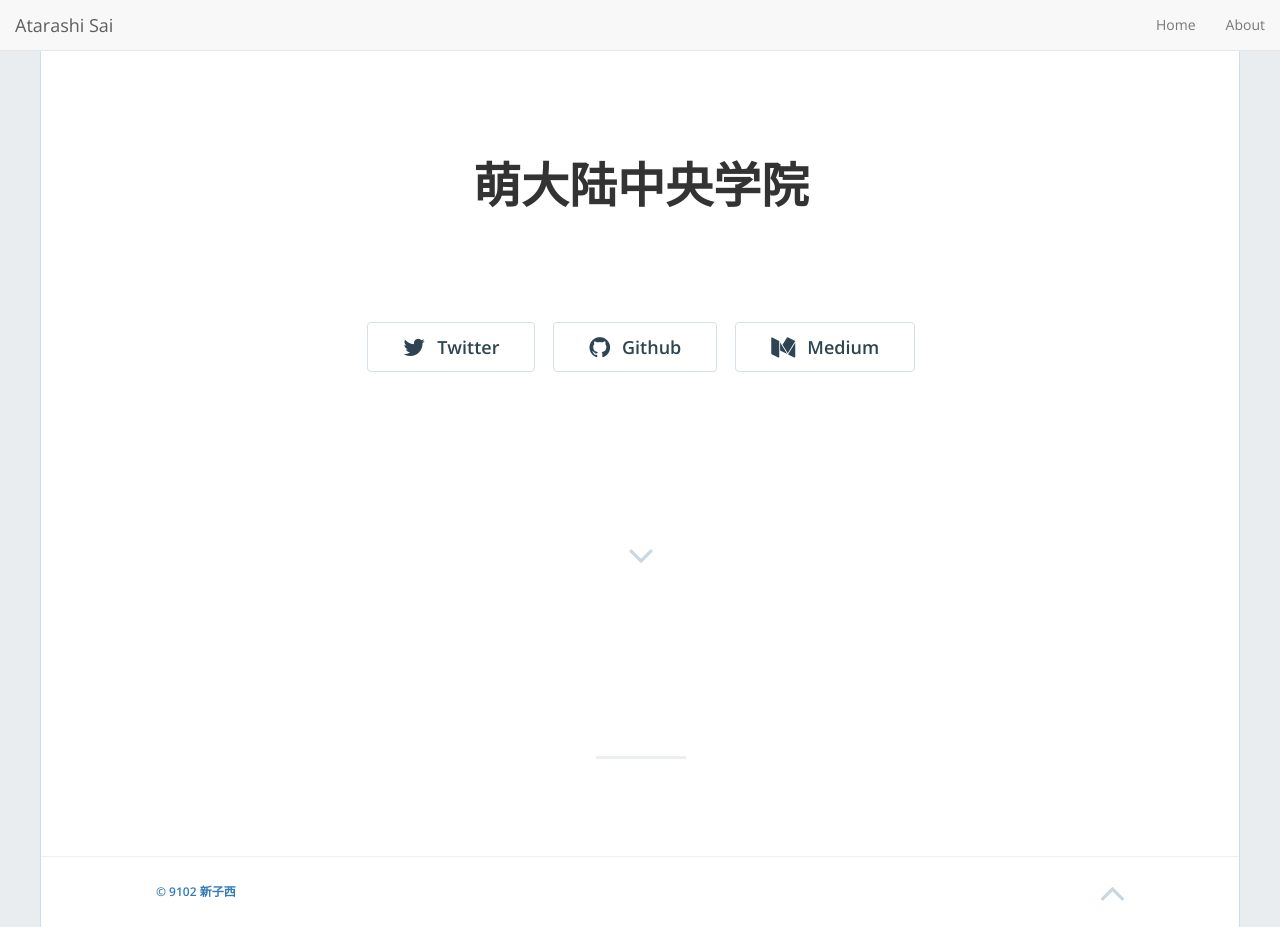
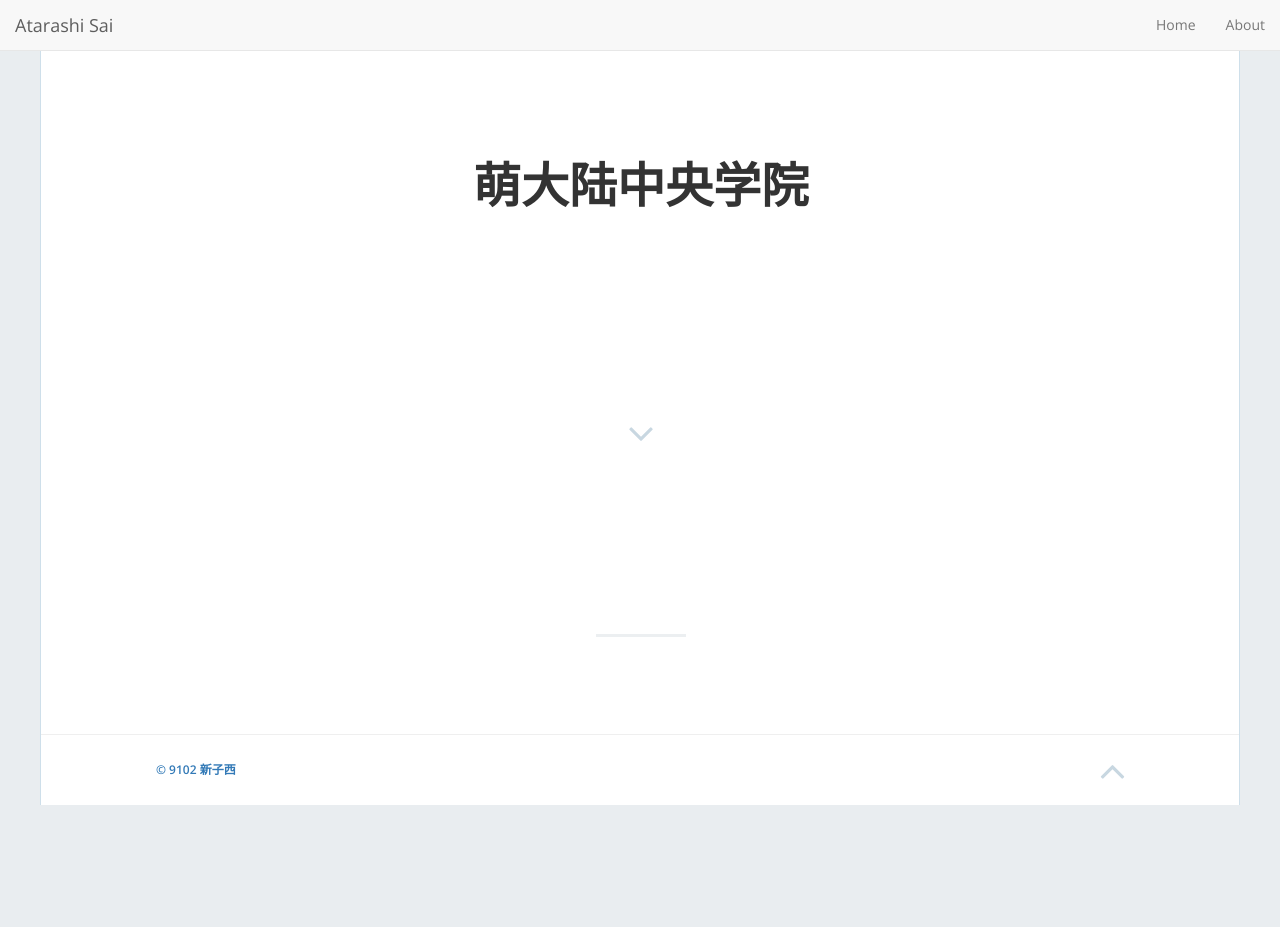
Before and after one commit to atarashisai/atarashisai.github.io, a Jekyll site: the page built from index.html, in a window 1280 px wide and 927 px high. Built offline with Jekyll 4.4.1, drawn with Linux system fonts in a browser that asks for light colours; nearby versions of some CDN libraries; the list of posts is cut into pages by our own code.

Commit message:
Update home-hero.html

```diff
--- a/_includes/home-hero.html
+++ b/_includes/home-hero.html
@@ -24,21 +24,6 @@
             {% endif %}
           </p>
           {% endif %}
-
-          <div class="hero-buttons">
-
-            {% if site.twitter_username != '' %}
-              <a href="https://twitter.com/{{ site.twitter_username }}"><button class="btn btn-default btn-lg"><i class="fa fa-twitter fa-lg"></i>Twitter</button></a>
-            {% endif %}
-            {% if site.github_username != '' %}
-              <a href="https://github.com/{{ site.github_username }}"><button class="btn btn-default btn-lg"><i class="fa fa-github fa-lg"></i>Github</button></a>
-            {% endif %}
-            {% if site.medium_username != '' %}
-              <a href="https://{{ site.medium_username }}"><button class="btn btn-default btn-lg"><i class="fa fa-medium fa-lg"></i>Medium</button></a>
-            {% endif %}
-
-          </div>
-
         </div>
 
       </div>
```
